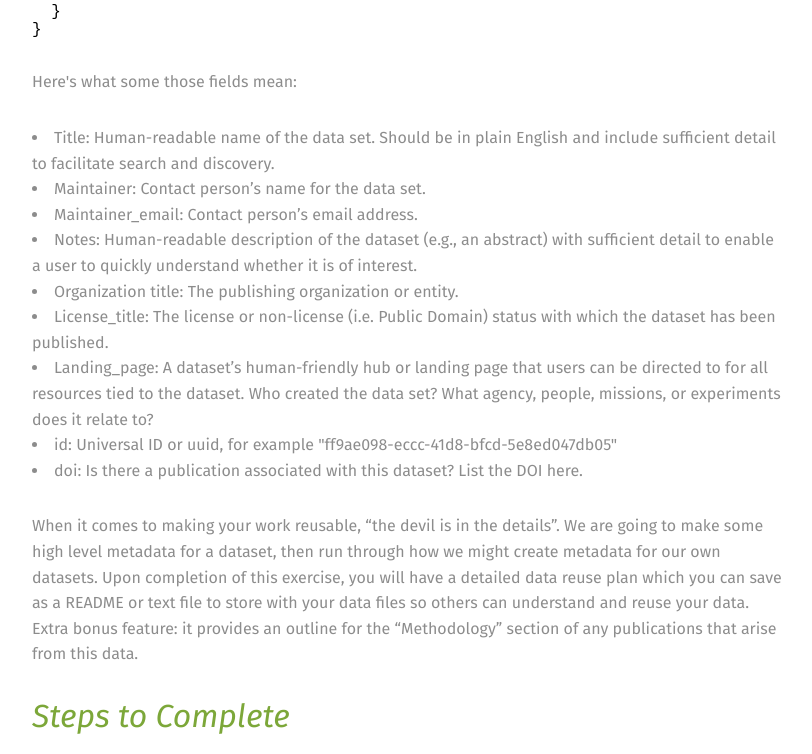
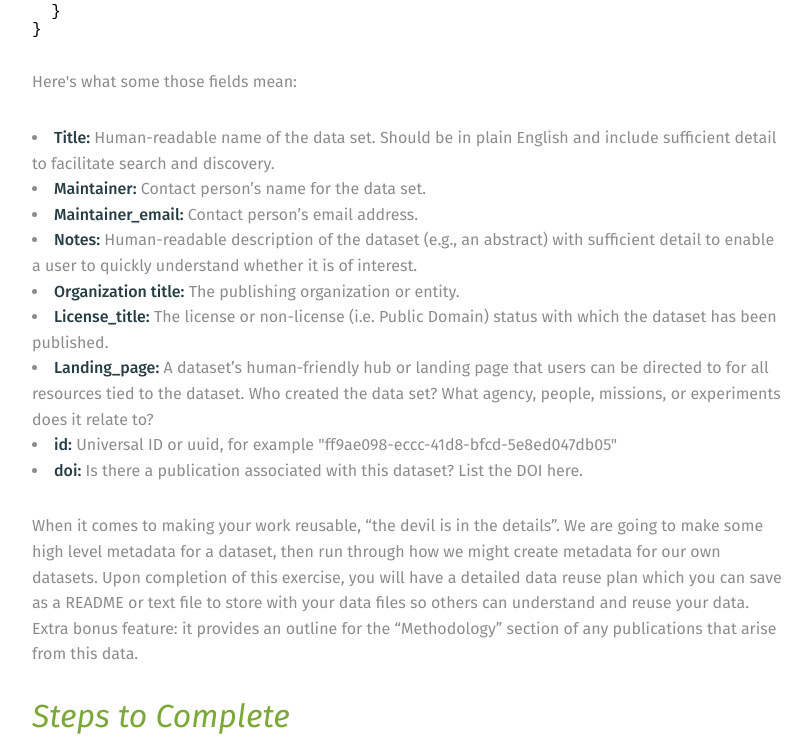
Before and after one commit to mozillascience/WOW-2017, a plain HTML site: page data_rescue_exercise/data_rescue_exercise.html in a window 1280 px wide. Shown: the part 2066-2820 px from the top of the page, without its empty margins (263-1075 px from the left). Drawn offline with nearby package versions, Linux system fonts and the light colour scheme.

Commit message:
update image and bolded metadata fields

```diff
--- a/data_rescue_exercise/data_rescue_exercise.html
+++ b/data_rescue_exercise/data_rescue_exercise.html
@@ -131,24 +131,24 @@
   <p>
     Here's what some those fields mean:
 
-   <li>Title: Human-readable name of the data set. Should be in plain English and include sufficient detail to facilitate search and discovery.</li>
+   <li><strong>Title:</strong> Human-readable name of the data set. Should be in plain English and include sufficient detail to facilitate search and discovery.</li>
 
- <li>Maintainer: Contact person’s name for the data set.</li>
+ <li><strong>Maintainer:</strong> Contact person’s name for the data set.</li>
 
- <li>Maintainer_email: Contact person’s email address.</li>
+ <li><strong>Maintainer_email:</strong> Contact person’s email address.</li>
 
- <li>Notes: Human-readable description of the dataset (e.g., an abstract) with sufficient detail to enable a user to quickly understand whether it is of interest.</li>
+ <li><strong>Notes:</strong> Human-readable description of the dataset (e.g., an abstract) with sufficient detail to enable a user to quickly understand whether it is of interest.</li>
 
- <li>Organization title: The publishing organization or entity.</li>
+ <li><strong>Organization title:</strong> The publishing organization or entity.</li>
 
 
- <li>License_title: The license or non-license (i.e. Public Domain) status with which the dataset has been published.</li>
+ <li><strong>License_title:</strong> The license or non-license (i.e. Public Domain) status with which the dataset has been published.</li>
 
- <li>Landing_page: A dataset’s human-friendly hub or landing page that users can be directed to for all resources tied to the dataset. Who created the data set? What agency, people, missions, or experiments does it relate to?</li>
+ <li><strong>Landing_page:</strong> A dataset’s human-friendly hub or landing page that users can be directed to for all resources tied to the dataset. Who created the data set? What agency, people, missions, or experiments does it relate to?</li>
 
- <li>id: Universal ID or uuid, for example "ff9ae098-eccc-41d8-bfcd-5e8ed047db05"</li>
+ <li><strong>id:</strong> Universal ID or uuid, for example "ff9ae098-eccc-41d8-bfcd-5e8ed047db05"</li>
 
-<li>doi: Is there a publication associated with this dataset? List the DOI here.</li>
+<li><strong>doi:</strong> Is there a publication associated with this dataset? List the DOI here.</li>
 
 
       </p>
@@ -172,7 +172,7 @@
             Let's work as one group to try to create a high level data.json file for the datasets at from the data associated with <a href="https://cats.gsfc.nasa.gov/">CATS</a>. Yeah. That's a thing.
           </p>
 
-            <img src="..handouts/img/CATS_logo.jpeg"></img>
+            <img src="../handouts/img/CATS_logo.jpeg"></img>
         <p>
           It's a thing on the International Space station that shoots lasers at clouds! A high level data.json file should contain information on the dataset that humans are good at finding, scrapers can capture the detailed information on the datasets. Humans, on the other hand, are good at finding information like data reuse license status and publication DOIs.
           </p>
```
